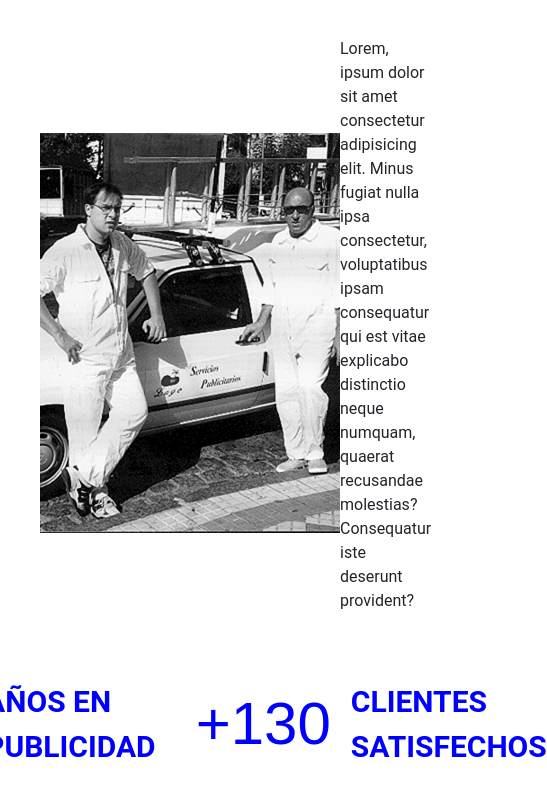
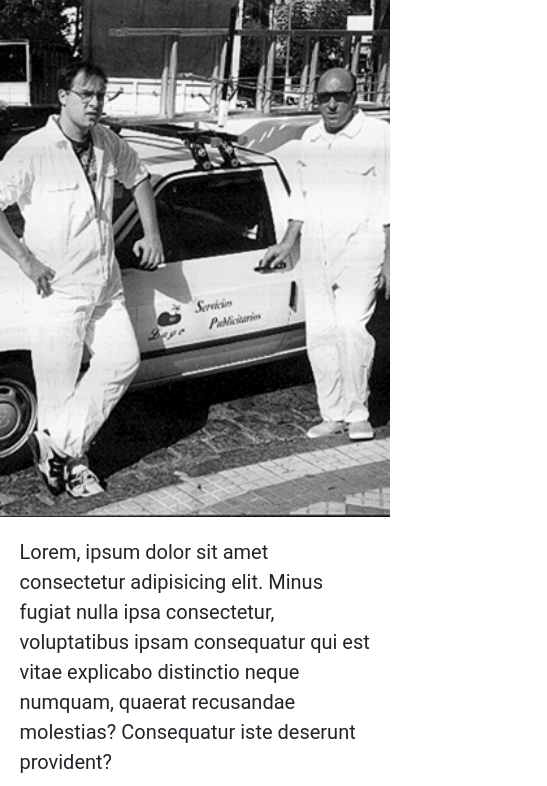
Before and after one commit to juanprobledo/Lago, a website: page paginas/nosotros.html in a window 390 px wide. Shown: the part 128-914 px from the top of the page, 547 px wide, since content can reach past the window. Drawn offline with nearby package versions, Linux system fonts and the light colour scheme.

Commit message:
responsive de pagina 'nosotros' seccion 'seccion-contador' con error de lectura estilo en navegador

```diff
--- a/paginas/nosotros.html
+++ b/paginas/nosotros.html
@@ -47,14 +47,12 @@
              <p>Lorem, ipsum dolor sit amet consectetur adipisicing elit. Minus fugiat nulla ipsa consectetur, voluptatibus ipsam consequatur qui est vitae explicabo distinctio neque numquam, quaerat recusandae molestias? Consequatur iste deserunt provident?</p>
             </div>
         </div>
-        <div>
         <div class="seccion-contador">
-                <!-- Acá va el contador creo que solo podré hacerlo estatico y no dinamico ya que eso sería con JavaScript -->
-                    <div class="seccion-contador">
+          <div class="seccion-individual-contador">
             <h4 class="numero-contador">+28</h4>
             <p>AÑOS EN PUBLICIDAD</p>
           </div>
-                    <div class="seccion-contador">
+          <div class="seccion-individual-contador">
             <h4 class="numero-contador">+130</h4>
             <p>CLIENTES SATISFECHOS</p>
           </div>
--- a/scss/layout/body.scss
+++ b/scss/layout/body.scss
@@ -6,7 +6,7 @@ body {
         font-family: 'Montserrat', sans-serif;
         color: $color-secundario;
     }
-
+/*index*/
     #banner {
         position: relative;
         top: 0px;
@@ -84,53 +84,68 @@ body {
             margin: unset;
         }
     }
-
+/*nosotros*/
     .contenido-nosotros {
         display: flex;
         flex-direction: row;
         justify-content: space-evenly;
         align-items: center;
         margin: 40px;
+        @include media-query-mobile(){
+            flex-direction: column;
+            margin: unset;
+        }
 
         img {
             height: 400px;
             width: auto;
+            @include media-query-mobile(){
+                margin-bottom: 20px;
+                height: auto;
+                width: 100%;
+            }
         }
 
         p {
             width: 500px;
+            font-size: 22px;
+            @include media-query-mobile(){
+                width: 90%;
+                font-size: 20px
             }
-        @include media-query-mobile(){
-            .contenido-nosotros {
-                flex-direction: column;
-                margin: unset;
-
-                img {
-                    height: auto;
-                    width: 100%;
-                    margin-bottom: 20px;
         }
-
-                p {
-                    width: 90%;
     }
     .seccion-contador {
         margin: 10px;
+        flex-direction: row;
+        @include media-query-mobile(){
             flex-direction: column;
+            margin: unset;
+        }
+        .seccion-individual-contador {
+            margin: 20px;
+            }
 
             .numero-contador {
                 font-size: 50px;
                 margin: unset;
+                @include media-query-mobile (){
+                    font-size: 42px;
+                }
             }
 
             p {
+                font-size: 22px;
+                margin: 0;
+                @include media-query-mobile (){
                     font-size: 20px;
-                        margin: 0;
+                    text-align: center;
                 }
             }
         }
-        }
-    }
+
+
+
 
     .contenido-soluciones {
         margin: 20px 50px;
```
Also changed, not shown: css/main.css, scss/layout/header.scss (indentation only), 1 other file. Lines whose indentation alone changed are shown as unchanged.
